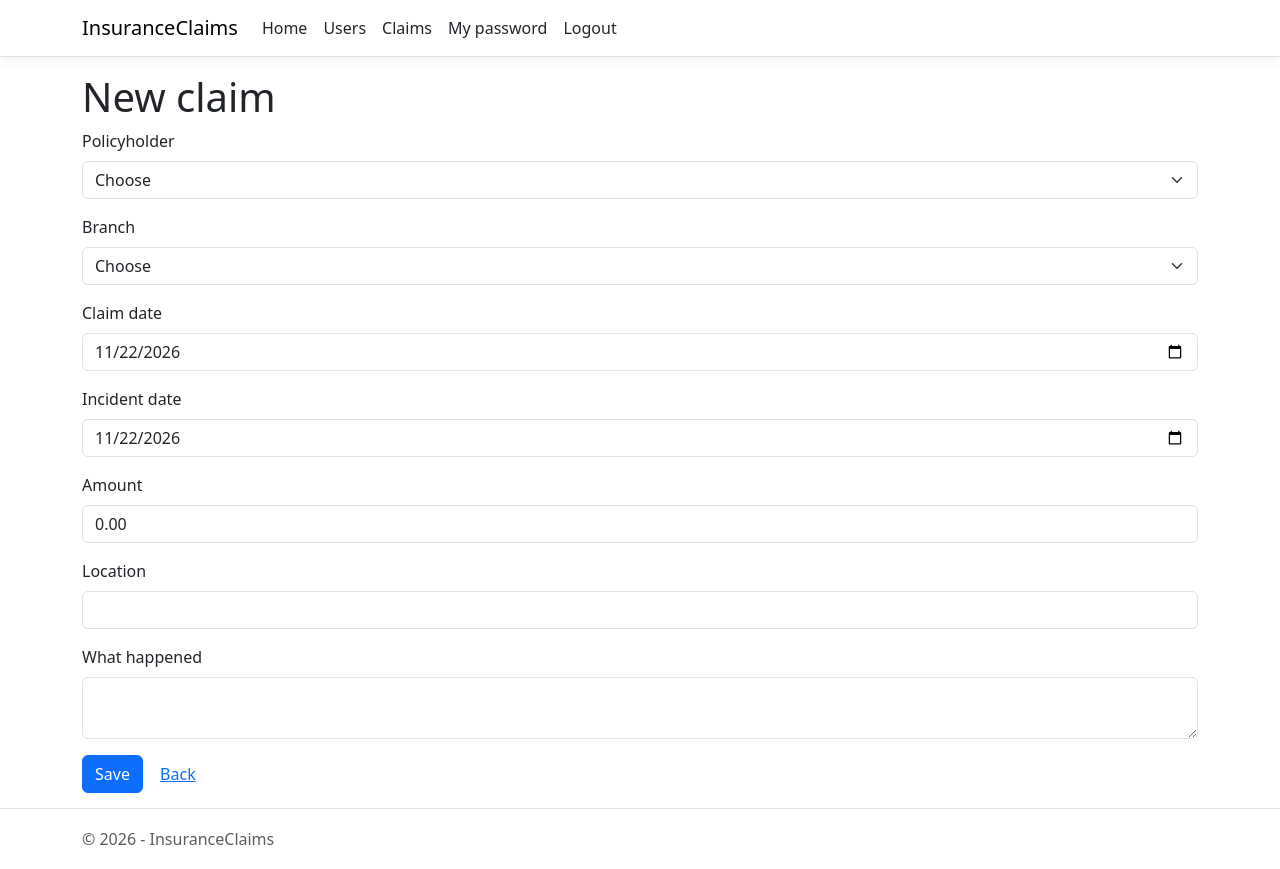
After one commit to Gengachris/.NET-GROUP-2, an ASP.NET Core app: page /Claims/Create in a window 1280 px wide. The commit adds this page. Run offline with ASP.NET Core 8, Linux system fonts and the light colour scheme; the visitor is signed in with stand-in values (Sample User, id 1); data that the repository does not hold is empty; style sheets or scripts are compiled from the project's sources; database files in the repository are not loaded; some libraries are stand-ins or nearby versions.

Commit message:
Let an administrator or claims manager register a claim.

```diff
--- /dev/null
+++ b/InsuranceClaims/Pages/Claims/Create.cshtml
@@ -0,0 +1,47 @@
+@page
+@model InsuranceClaims.Pages.Claims.CreateModel
+@{
+    ViewData["Title"] = "New claim";
+}
+
+<h1>New claim</h1>
+<form method="post">
+    <div class="mb-3">
+        <label class="form-label">Policyholder</label>
+        <select asp-for="PolicyHolderId" asp-items="Model.PolicyHolderList" class="form-select">
+            <option value="">Choose</option>
+        </select>
+    </div>
+    <div class="mb-3">
+        <label class="form-label">Branch</label>
+        <select asp-for="BranchId" asp-items="Model.BranchList" class="form-select">
+            <option value="">Choose</option>
+        </select>
+    </div>
+    <div class="mb-3">
+        <label class="form-label">Claim date</label>
+        <input asp-for="ClaimDate" type="date" class="form-control" />
+    </div>
+    <div class="mb-3">
+        <label class="form-label">Incident date</label>
+        <input asp-for="IncidentDate" type="date" class="form-control" />
+    </div>
+    <div class="mb-3">
+        <label class="form-label">Amount</label>
+        <input asp-for="ClaimAmount" class="form-control" />
+    </div>
+    <div class="mb-3">
+        <label class="form-label">Location</label>
+        <input asp-for="IncidentLocation" class="form-control" />
+    </div>
+    <div class="mb-3">
+        <label class="form-label">What happened</label>
+        <textarea asp-for="IncidentDescription" class="form-control"></textarea>
+    </div>
+    <button class="btn btn-primary">Save</button>
+    <a class="btn btn-link" asp-page="Index">Back</a>
+    @if (!string.IsNullOrEmpty(Model.ErrorMessage))
+    {
+        <div class="text-danger mt-3">@Model.ErrorMessage</div>
+    }
+</form>
--- /dev/null
+++ b/InsuranceClaims/Pages/Claims/Create.cshtml.cs
@@ -0,0 +1,81 @@
+using Microsoft.AspNetCore.Authorization;
+using Microsoft.AspNetCore.Mvc;
+using Microsoft.AspNetCore.Mvc.RazorPages;
+using Microsoft.AspNetCore.Mvc.Rendering;
+using Microsoft.Data.SqlClient;
+
+namespace InsuranceClaims.Pages.Claims
+{
+    [Authorize(Roles = "Administrator,Claims Manager")]
+    public class CreateModel : PageModel
+    {
+
+        private readonly IConfiguration _configuration;
+        public CreateModel(IConfiguration configuration)
+        {
+            _configuration = configuration;
+        }
+        [BindProperty] public int PolicyHolderId { get; set; }
+        [BindProperty] public int BranchId { get; set; }
+        [BindProperty] public DateTime ClaimDate { get; set; } = DateTime.Today;
+        [BindProperty] public DateTime IncidentDate { get; set; } = DateTime.Today;
+        [BindProperty] public decimal ClaimAmount { get; set; }
+        [BindProperty] public string IncidentLocation { get; set; } = "";
+        [BindProperty] public string IncidentDescription { get; set; } = "";
+        public SelectList PolicyHolderList { get; set; } = default!;
+        public SelectList BranchList { get; set; } = default!;
+        public string ErrorMessage { get; set; } = "";
+        public void OnGet()
+        {
+            LoadLists();
+        }
+
+        public IActionResult OnPost()
+        {
+            LoadLists();
+            using var conn = new SqlConnection(_configuration.GetConnectionString("InsuranceClaims"));
+            using var cmd = new SqlCommand("usp_Claims_Register", conn);
+            cmd.CommandType = System.Data.CommandType.StoredProcedure;
+            cmd.Parameters.AddWithValue("@policyHolderId", PolicyHolderId);
+            cmd.Parameters.AddWithValue("@branchId", BranchId);
+            cmd.Parameters.AddWithValue("@claimDate", ClaimDate.Date);
+            cmd.Parameters.AddWithValue("@incidentDate", IncidentDate.Date);
+            cmd.Parameters.AddWithValue("@claimAmount", ClaimAmount);
+            cmd.Parameters.AddWithValue("@location", IncidentLocation ?? "");
+            cmd.Parameters.AddWithValue("@description", IncidentDescription ?? "");
+            cmd.Parameters.AddWithValue("@userId", int.Parse(User.FindFirst(System.Security.Claims.ClaimTypes.NameIdentifier)!.Value));
+            conn.Open();
+            try
+            {
+                cmd.ExecuteNonQuery();
+            }
+            catch (SqlException ex)
+            {
+                ErrorMessage = ex.Message;
+                return Page();
+            }
+            return RedirectToPage("Index");
+        }
+        private void LoadLists()
+        {
+            var holders = new List<SelectListItem>();
+            var branches = new List<SelectListItem>();
+            using var conn = new SqlConnection(_configuration.GetConnectionString("InsuranceClaims"));
+            conn.Open();
+            using (var cmd = new SqlCommand("SELECT policyHolderId, firstName, lastName, policyNumber FROM PolicyHolders ORDER BY lastName", conn))
+            using (var reader = cmd.ExecuteReader())
+            {
+                while (reader.Read())
+                    holders.Add(new SelectListItem(reader["firstName"] + " " + reader["lastName"] + " (" + reader["policyNumber"] + ")", reader["policyHolderId"].ToString()));
+            }
+            using (var cmd = new SqlCommand("SELECT branchId, branchName FROM Branches WHERE isActive = 1 ORDER BY branchName", conn))
+            using (var reader = cmd.ExecuteReader())
+            {
+                while (reader.Read())
+                    branches.Add(new SelectListItem(reader["branchName"].ToString(), reader["branchId"].ToString()));
+            }
+            PolicyHolderList = new SelectList(holders, "Value", "Text");
+            BranchList = new SelectList(branches, "Value", "Text");
+        }
+    }
+}
--- a/InsuranceClaims/Pages/Claims/Index.cshtml
+++ b/InsuranceClaims/Pages/Claims/Index.cshtml
@@ -5,6 +5,10 @@
 }
 
 <h1>Claims</h1>
+@if (User.IsInRole("Administrator") || User.IsInRole("Claims Manager"))
+{
+    <a class="btn btn-primary mb-3" asp-page="Create">New claim</a>
+}
 <form method="get" class="row g-2 mb-3">
     <div class="col-md-5">
         <input name="search" value="@Model.Search" class="form-control" placeholder="Claim, name, or policy number" />
```
Also changed, not shown: InsuranceClaims/Sql/usp_Claims_Register.sql (added, +36 -0 lines).
